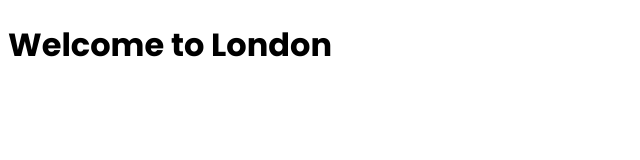
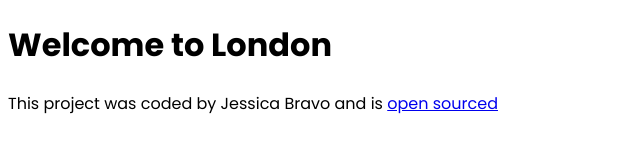
Before and after one commit to Jessbpl/madrid-travel-project, a plain HTML site: page index.html in a window 1280 px wide. Shown: the whole page, without its empty margins (0-640 px from the left). Drawn offline with Linux system fonts and the light colour scheme.

Commit message:
added link to my github repository

```diff
--- a/index.html
+++ b/index.html
@@ -14,5 +14,11 @@
   </head>
   <body>
     <h1>Welcome to London</h1>
+    <footer>
+      This project was coded by Jessica Bravo and is
+      <a href="https://github.com/Jessbpl/madrid-travel-project" traget="_blank"
+        >open sourced</a
+      >
+    </footer>
   </body>
 </html>
```
